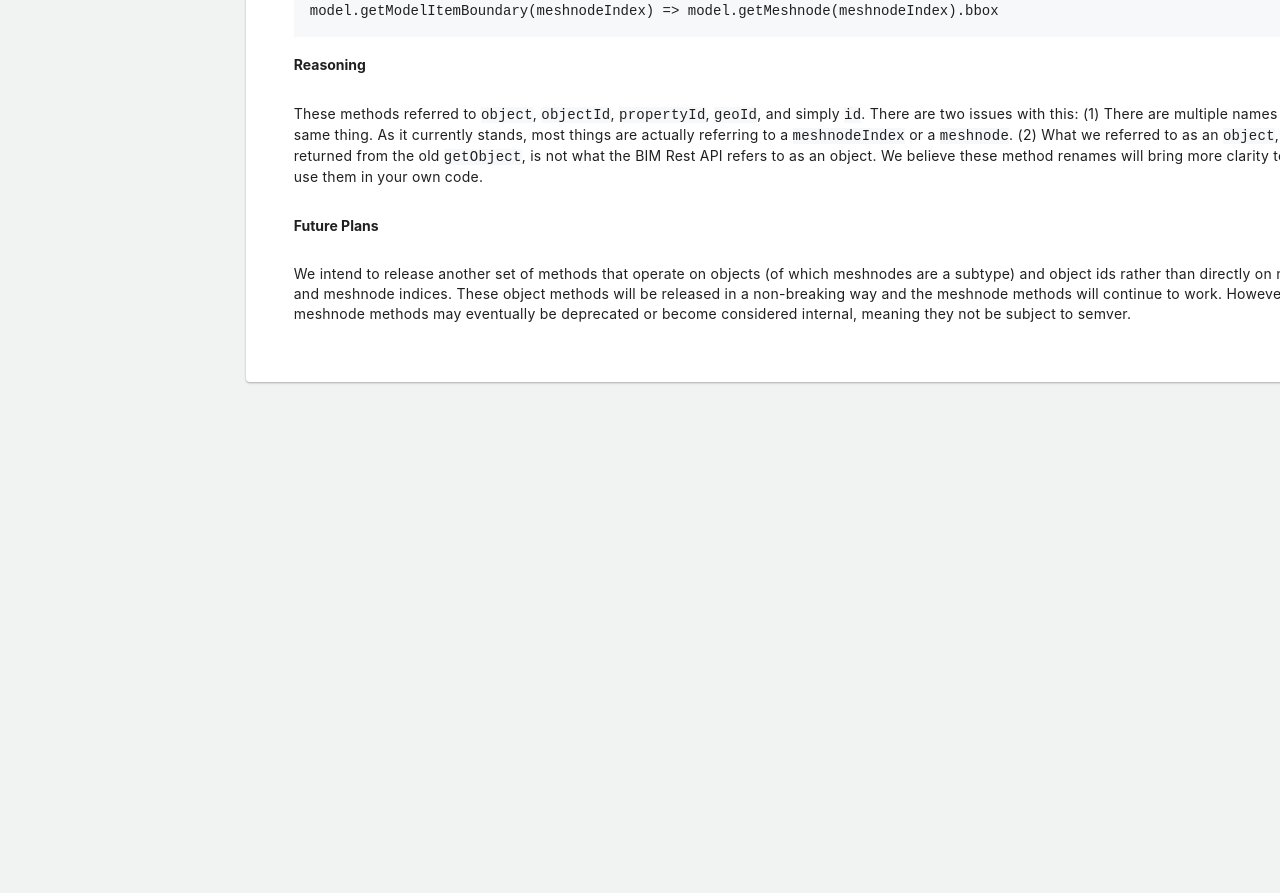
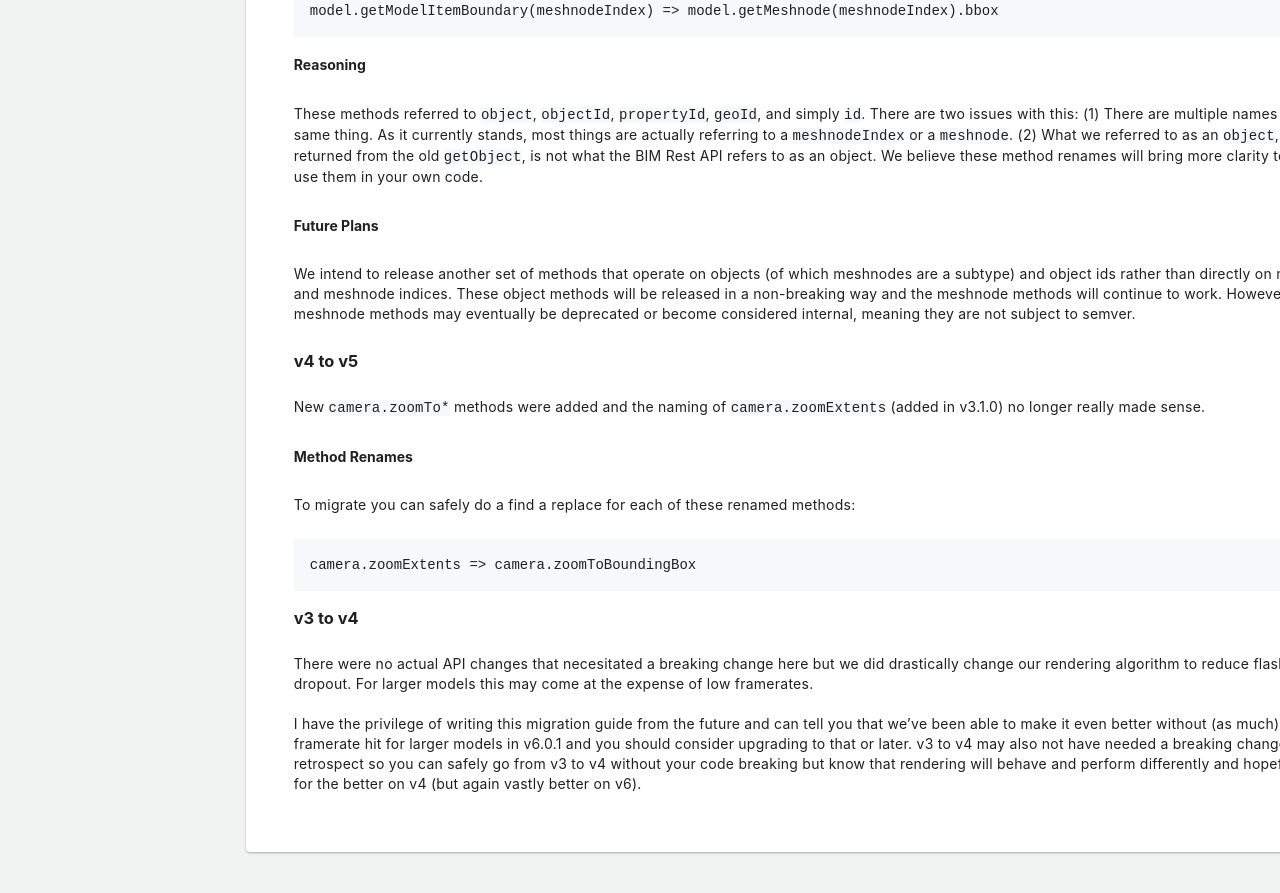
Before and after one commit to procore/documentation, a Jekyll site: the page built from other_procore_apis/bim_web_viewer.md, in a window 1280 px wide and 900 px high, scrolled down 50762 px. Shown: the top 893 px of the window. Built offline with Jekyll 4.4.1, drawn with Linux system fonts in a browser that asks for light colours; before the commit the page ends 51192 px from its top, so only the background shows below that.

Commit message:
Add migration guides for v3 to v4 and v4 to v5 (#121)

````diff
--- a/other_procore_apis/bim_web_viewer.md
+++ b/other_procore_apis/bim_web_viewer.md
@@ -2505,4 +2505,30 @@ These methods referred to `object`, `objectId`, `propertyId`, `geoId`, and simpl
 
 #### Future Plans
 
-We intend to release another set of methods that operate on objects (of which meshnodes are a subtype) and object ids rather than directly on meshnodes and meshnode indices. These object methods will be released in a non-breaking way and the meshnode methods will continue to work. However, the meshnode methods may eventually be deprecated or become considered internal, meaning they not be subject to semver.
+We intend to release another set of methods that operate on objects (of which meshnodes are a subtype) and object ids rather than directly on meshnodes and meshnode indices. These object methods will be released in a non-breaking way and the meshnode methods will continue to work. However, the meshnode methods may eventually be deprecated or become considered internal, meaning they are not subject to semver.
+
+### v4 to v5
+
+<p class="heading-link-container">
+  <a class="heading-link" href="#v4-to-v5"></a>
+</p>
+
+New `camera.zoomTo*` methods were added and the naming of `camera.zoomExtents` (added in v3.1.0) no longer really made sense.
+
+#### Method Renames
+
+To migrate you can safely do a find a replace for each of these renamed methods:
+
+```
+camera.zoomExtents => camera.zoomToBoundingBox
+```
+
+### v3 to v4
+
+<p class="heading-link-container">
+  <a class="heading-link" href="#v3-to-v4"></a>
+</p>
+
+There were no actual API changes that necesitated a breaking change here but we did drastically change our rendering algorithm to reduce flashing and dropout. For larger models this may come at the expense of low framerates.
+
+I have the privilege of writing this migration guide from the future and can tell you that we've been able to make it even better without (as much) of a framerate hit for larger models in v6.0.1 and you should consider upgrading to that or later. v3 to v4 may also not have needed a breaking change in retrospect so you can safely go from v3 to v4 without your code breaking but know that rendering will behave and perform differently and hopefully mostly for the better on v4 (but again vastly better on v6).
````
